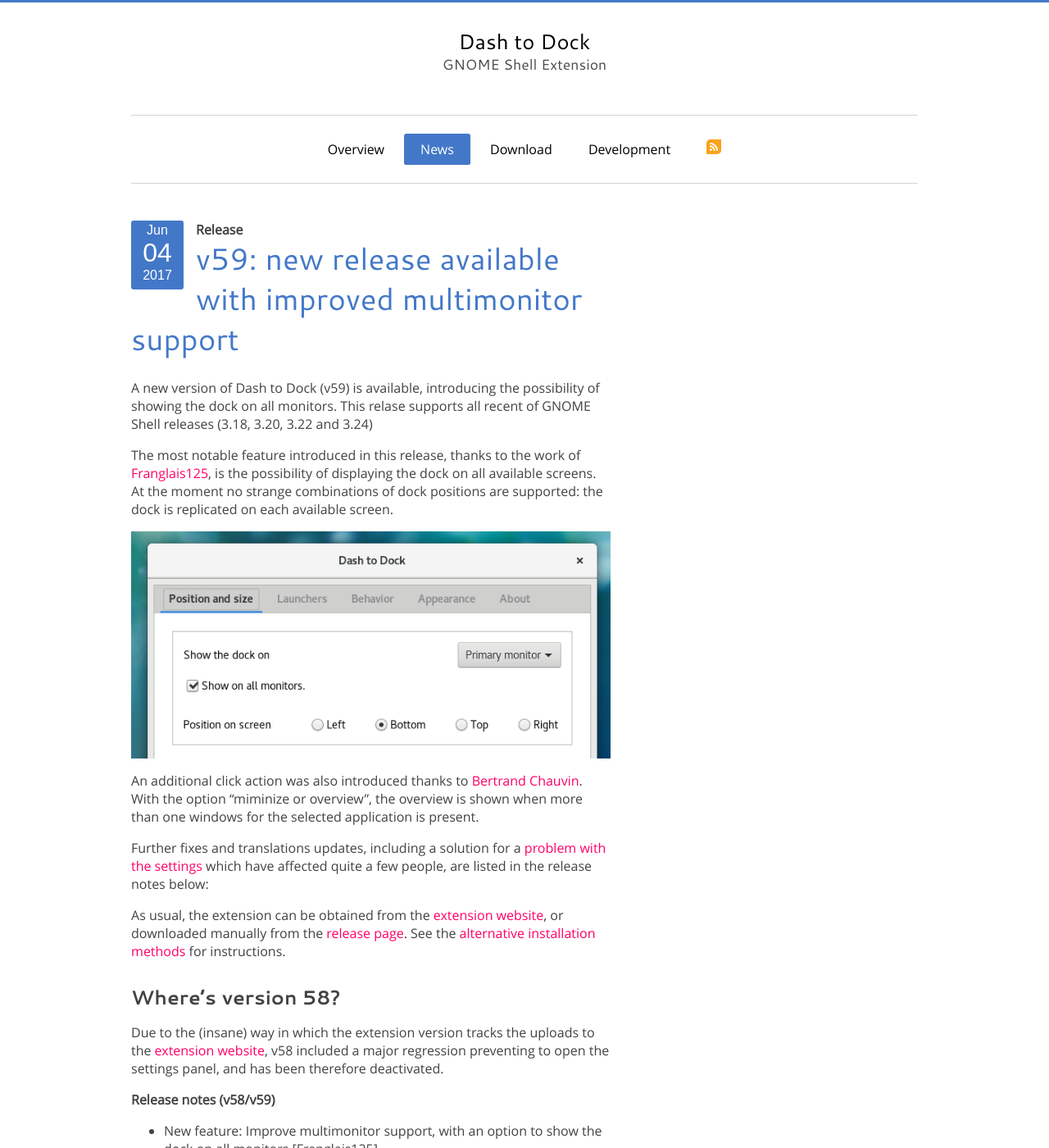
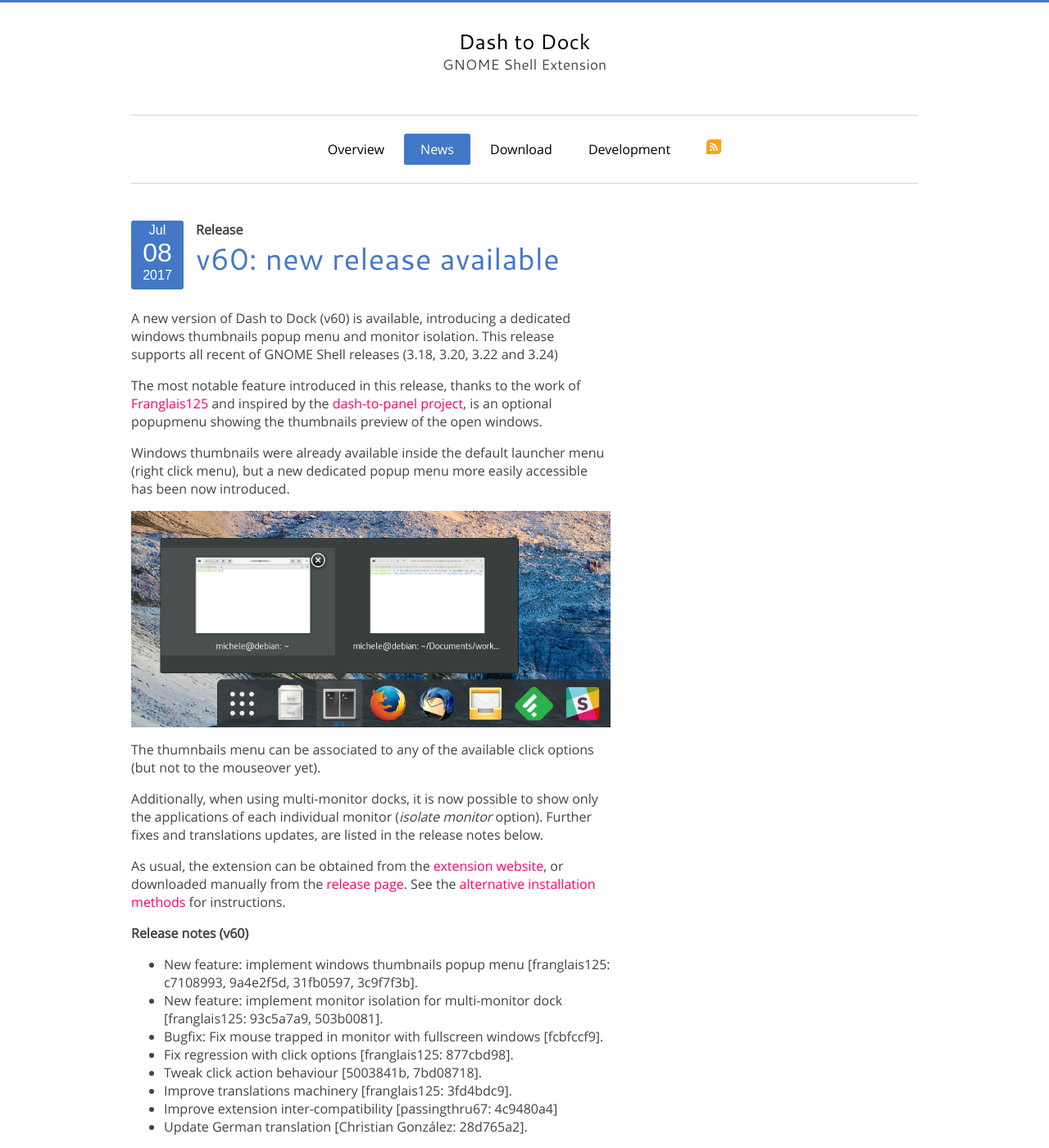
Before and after one commit to micheleg/dash-to-dock, a Jekyll site: the page built from news/index.html, in a window 1280 px wide and 1400 px high. Shown: the whole window at 82% size. Built offline with Jekyll 4.4.1, drawn with Linux system fonts in a browser that asks for light colours; the list of posts is cut into pages by our own code; some of the changed text lies outside the part shown.

Commit message:
Add version 60: release post and changelog.

```diff
--- a/_data/releases.yml
+++ b/_data/releases.yml
@@ -1,3 +1,17 @@
+- version: 60
+  date: 07-07-2017
+  shell_version: ["3.18", "3.20", "3.22", "3.24"]
+  notes:
+    - "New feature: implement windows thumbnails popup menu [franglais125: c7108993, 9a4e2f5d, 31fb0597, 3c9f7f3b]."
+    - "New feature: implement monitor isolation for multi-monitor dock [franglais125: 93c5a7a9, 503b0081]."
+    - "Bugfix: Fix mouse trapped in monitor with fullscreen windows [fcbfccf9]."
+    - "Fix regression with click options [franglais125: 877cbd98]."
+    - "Tweak click action behaviour [5003841b, 7bd08718]."
+    - "Improve translations machinery [franglais125: 3fd4bdc9]."
+    - "Improve extension inter-compatibility [passingthru67: 4c9480a4]"
+    - "Update German translation [Christian González: 28d765a2]."
+  zip_url: https://extensions.gnome.org/review/download/7060.shell-extension.zip
+
 - version: 59
   date: 04-06-2017
   shell_version: ["3.18", "3.20", "3.22", "3.24"]
--- /dev/null
+++ b/_posts/2017-07-07-new-release-v60.md
@@ -0,0 +1,36 @@
+---
+layout: post
+title: "v60: new release available"
+author: Michele
+date: Sat  8 Jul 19:21:48 BST 2017
+category: Release
+---
+
+A new version of Dash to Dock (v60) is available, introducing a dedicated windows thumbnails popup menu and monitor isolation. This release supports all recent of GNOME Shell releases (3.18, 3.20, 3.22 and 3.24)
+
+<!--more-->
+
+The most notable feature introduced in this release, thanks to the work of [Franglais125](https://github.com/franglais125) and inspired by the [dash-to-panel project](https://github.com/jderose9/dash-to-panel), is an optional popupmenu showing the thumbnails preview of the open windows.
+
+Windows thumbnails were already available inside the default launcher menu (right click menu), but a new dedicated popup menu more easily accessible has been now introduced.
+
+<a href="/media/v60-windows-thumbnails-popup-menu.jpg"><img
+src="/media/v60-windows-thumbnails-popup-menu.jpg" alt="Windows thumbnails popup menu" class="center"></a>
+
+The thumnbails menu can be associated to any of the available click options (but not to the mouseover yet).
+
+Additionally, when using multi-monitor docks, it is now possible to show only the applications of each individual monitor (_isolate monitor_ option).
+Further fixes and translations updates, are listed in the release notes below.
+
+As usual, the extension can be obtained from the [extension website](https://extensions.gnome.org/extension/307/dash-to-dock/), or downloaded manually from the [release page]({{ site.release_page_url }}). See the [alternative installation methods]({{ relative }}/download.html) for instructions.
+
+**Release notes (v60)**
+
+* New feature: implement windows thumbnails popup menu [franglais125: c7108993, 9a4e2f5d, 31fb0597, 3c9f7f3b].
+* New feature: implement monitor isolation for multi-monitor dock [franglais125: 93c5a7a9, 503b0081].
+* Bugfix: Fix mouse trapped in monitor with fullscreen windows [fcbfccf9].
+* Fix regression with click options [franglais125: 877cbd98].
+* Tweak click action behaviour [5003841b, 7bd08718].
+* Improve translations machinery [franglais125: 3fd4bdc9].
+* Improve extension inter-compatibility [passingthru67: 4c9480a4]
+* Update German translation [Christian González: 28d765a2].
```
Also changed, not shown: media/v60-windows-thumbnails-popup-menu.jpg (added).
